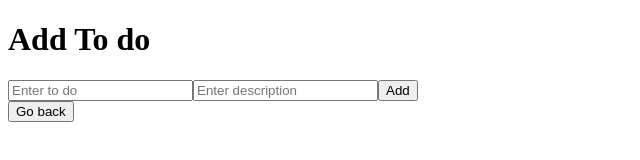
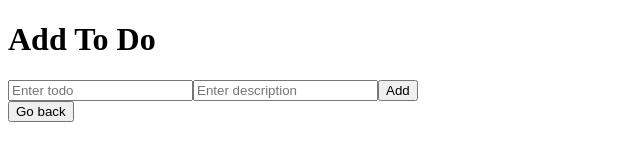
Before and after one commit to DinaBader/Note-manager-application, a Next.js app in the folder note-manager/: page /add in a window 1280 px wide. Shown: the top 160 px of the page, without its empty margins (0-640 px from the left). Built offline with nearby package versions, Linux system fonts and the light colour scheme.

Commit message:
Cleaned code

```diff
--- a/note-manager/pages/add.js
+++ b/note-manager/pages/add.js
@@ -1,44 +1,44 @@
+import React, { useState } from 'react';
+import { useDispatch } from 'react-redux';
+import { useRouter } from 'next/router';
 import { AddTodoAction } from '@/app/actions/TodoActions';
-import React, { useState } from 'react'
-import { useDispatch } from 'react-redux';
-import { useRouter } from 'next/navigation';
 
-function add() {
+function AddTodo() {
     const router = useRouter();
+    const [todo, setTodo] = useState('');
+    const [description, setDescription] = useState('');
+    const dispatch = useDispatch();
 
-    const [todo,setTodo]=useState('');
-    const [description,setDescription]=useState('');
-    const dispatch =useDispatch();
+    const handleSubmit = (e) => {
+        e.preventDefault();
+        dispatch(AddTodoAction(todo, description));
+    };
 
-
-    const handleSubmit=(e)=>{
-        e.preventDefault();
-        dispatch(AddTodoAction(todo,description));
-    }
-
-    const GoBack=()=>{
+    const handleGoBack = () => {
         router.push('/Index');
-    }
+    };
 
     return (
         <div>
-        <h1>
-            Add To do
-        </h1>
+            <h1>Add To Do</h1>
             <form onSubmit={handleSubmit}>
                 <input
-                placeholder='Enter to do'
-                onChange={(e)=>setTodo(e.target.value)}
+                    type="text"
+                    placeholder="Enter todo"
+                    value={todo}
+                    onChange={(e) => setTodo(e.target.value)}
                 />
                 <input
-                placeholder='Enter description'
-                onChange={(e)=>setDescription(e.target.value)}
+                    type="text"
+                    placeholder="Enter description"
+                    value={description}
+                    onChange={(e) => setDescription(e.target.value)}
                 />
-            <button type="submit"> Add</button>
+                <button type="submit">Add</button>
             </form>
-        <button type="submit" onClick={()=>GoBack()}>Go back</button>
+            <button onClick={handleGoBack}>Go back</button>
         </div>
-  )
+    );
 }
 
-export default add
+export default AddTodo;
--- a/note-manager/pages/edit/[id].js
+++ b/note-manager/pages/edit/[id].js
@@ -20,7 +20,7 @@ function Edit() {
     };
 
     const handleGoBack = () => {
-        router.push('/Index');
+        router.push('/home');
     };
 
     return (
--- a/note-manager/src/app/page.js
+++ b/note-manager/src/app/page.js
@@ -1,8 +1,6 @@
 import Home from '../../pages/Index'
 export default function App() {
   return (
-      <main>
-        <Home/>
-      </main>
+      <Home/>
   );
 }
```
Also changed, not shown: note-manager/pages/Index.js (+2 -11 lines). Lines whose indentation alone changed are shown as unchanged.
